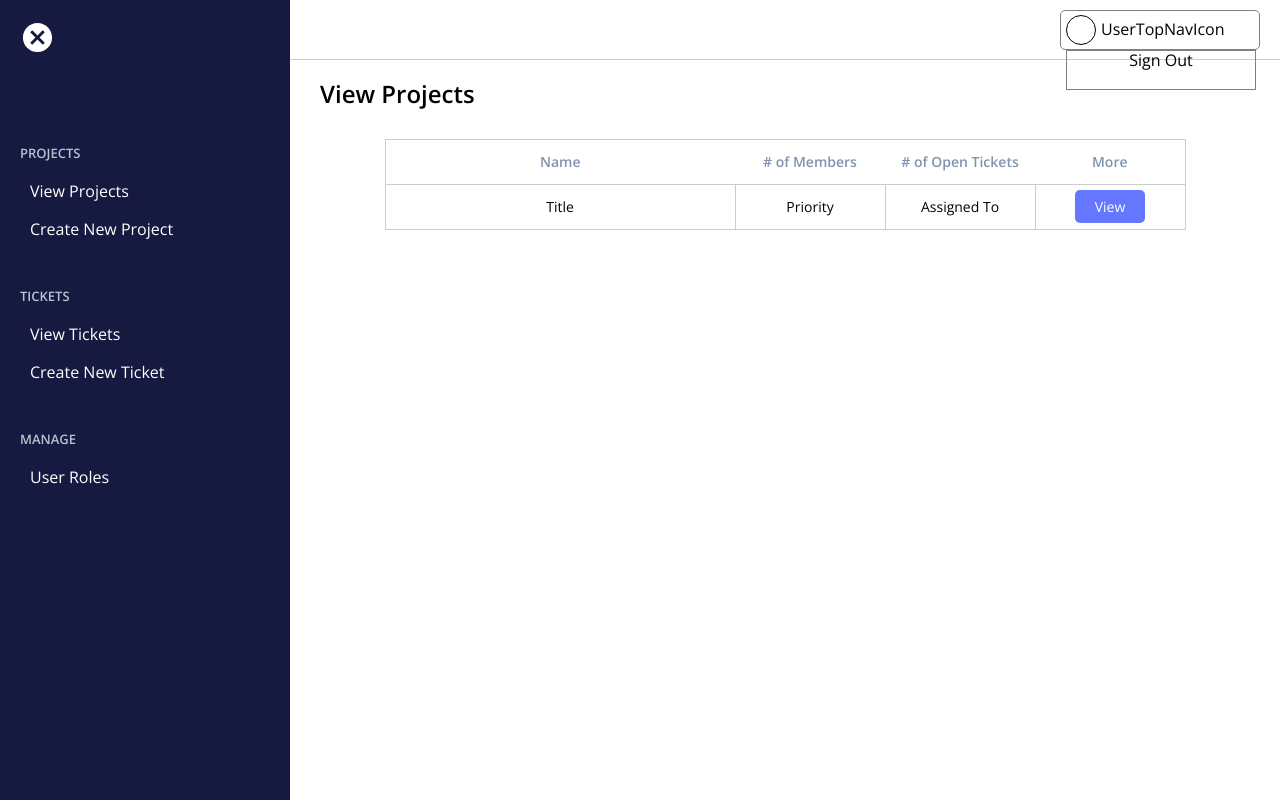
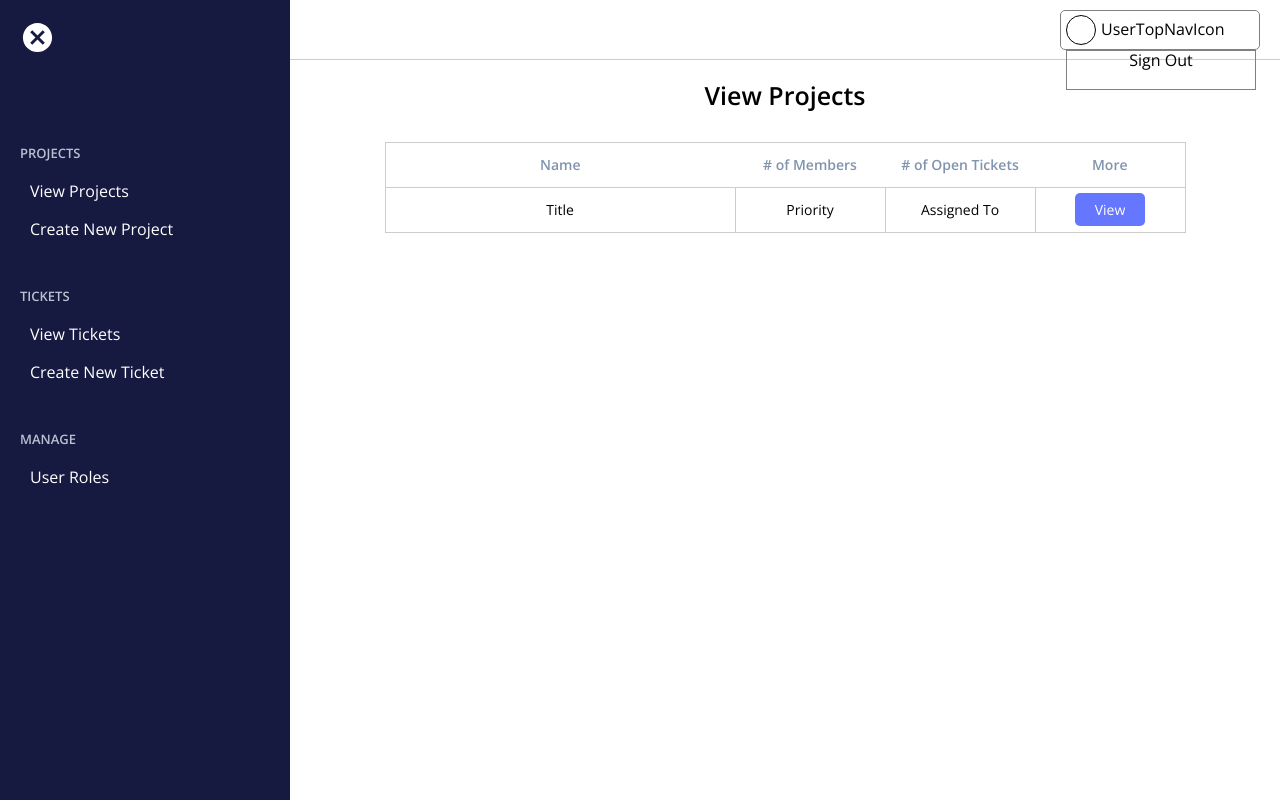
Before and after one commit to stevenGarciaDev/BugTrackerUI, a React (Create React App) app: page /projects in a window 1280 px wide. Built offline with nearby package versions, Linux system fonts and the light colour scheme.

Commit message:
Update components to use page headline styled comopnent

```diff
--- a/src/pages/create-project/create-project.js
+++ b/src/pages/create-project/create-project.js
@@ -3,6 +3,7 @@ import React, { useState } from 'react';
 import {
   Form, InputContainer, Input, Textarea, Button,
 } from './create-project.styles';
+import PageHeadline from '../../styles/page-headline.style';
 
 const CreateProject = () => {
   const [name, setName] = useState('');
@@ -14,7 +15,7 @@ const CreateProject = () => {
 
   return (
     <div>
-      <h2>Create a New Project</h2>
+      <PageHeadline>Create a New Project</PageHeadline>
       <Form onSubmit={(e) => handleSubmit(e)}>
         <InputContainer>
           <label htmlFor="name">Project Name</label>
--- a/src/pages/create-ticket/create-ticket.js
+++ b/src/pages/create-ticket/create-ticket.js
@@ -4,6 +4,7 @@ import {
   Form, InputContainer, Input, Textarea, Button,
 } from '../create-project/create-project.styles';
 import { Select } from './create-ticket.styles';
+import PageHeadline from '../../styles/page-headline.style';
 
 const CreateTicket = () => {
   const [ticketForm, setTicketForm] = useState({
@@ -40,7 +41,7 @@ const CreateTicket = () => {
   } = ticketForm;
   return (
     <div>
-      <h2>Create a New Ticket</h2>
+      <PageHeadline>Create a New Ticket</PageHeadline>
       <Form onSubmit={(e) => handleSubmit(e)}>
         <InputContainer>
           <label htmlFor="name">Title</label>
--- a/src/pages/manage-roles/manage-roles.js
+++ b/src/pages/manage-roles/manage-roles.js
@@ -1,9 +1,10 @@
 import React from 'react';
 import ManageRolesTable from '../../components/manage-roles-table';
+import PageHeadline from '../../styles/page-headline.style';
 
 const ManageRoles = () => (
   <div>
-    <h2>Manage Roles</h2>
+    <PageHeadline>Manage Roles</PageHeadline>
     <ManageRolesTable />
   </div>
 );
--- a/src/pages/projects/projects.js
+++ b/src/pages/projects/projects.js
@@ -1,9 +1,10 @@
 import React from 'react';
 import ProjectsTable from '../../components/projects-table';
+import PageHeadline from '../../styles/page-headline.style';
 
 const Projects = () => (
   <div>
-    <h2>View Projects</h2>
+    <PageHeadline>View Projects</PageHeadline>
     <ProjectsTable />
   </div>
 );
--- a/src/pages/tickets/tickets.js
+++ b/src/pages/tickets/tickets.js
@@ -1,9 +1,10 @@
 import React from 'react';
 import TicketsTable from '../../components/tickets-table';
+import PageHeadline from '../../styles/page-headline.style';
 
 const Tickets = () => (
   <div>
-    <h2>View Tickets</h2>
+    <PageHeadline>View Tickets</PageHeadline>
     <TicketsTable />
   </div>
 );
--- /dev/null
+++ b/src/styles/page-headline.style.js
@@ -0,0 +1,8 @@
+import styled from 'styled-components';
+
+const PageHeadline = styled.h2`
+    font-size: 25px;
+    text-align: center;
+`;
+
+export default PageHeadline;
```
